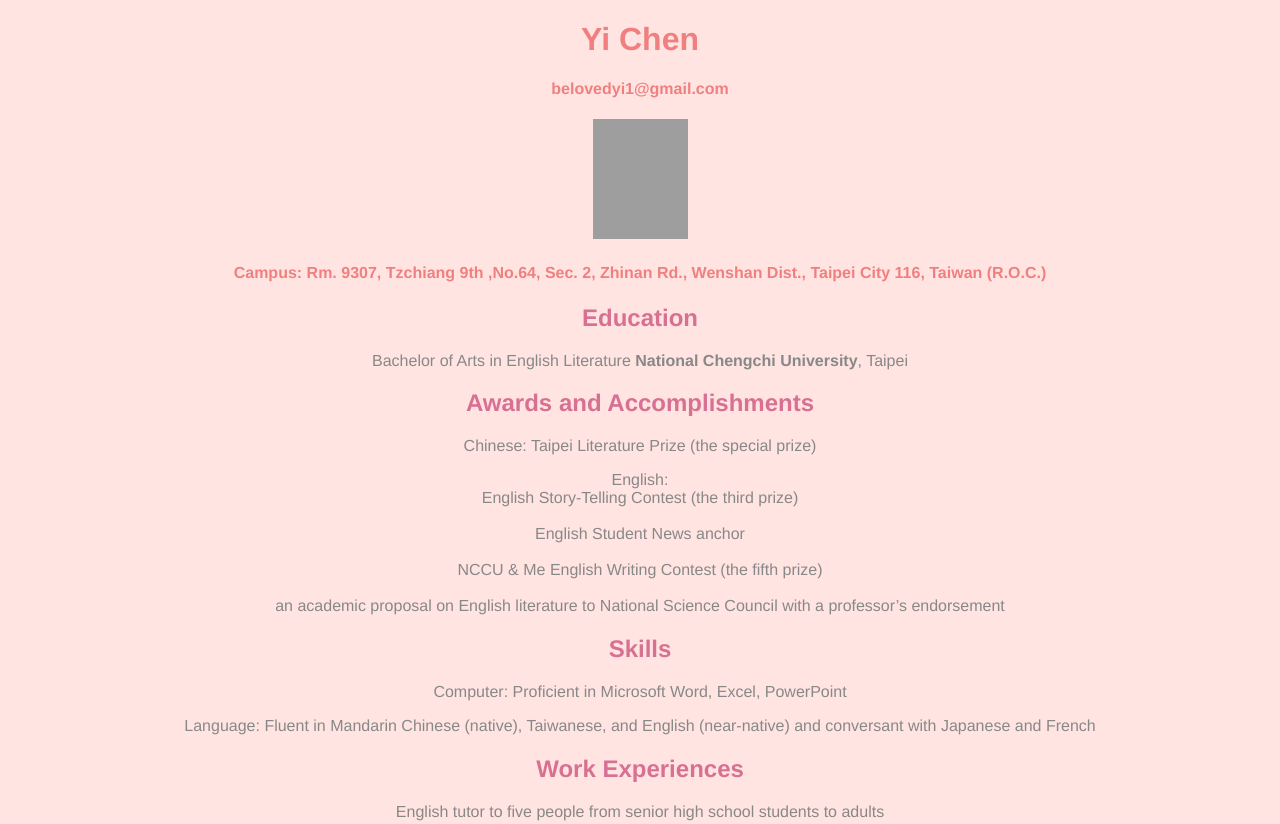
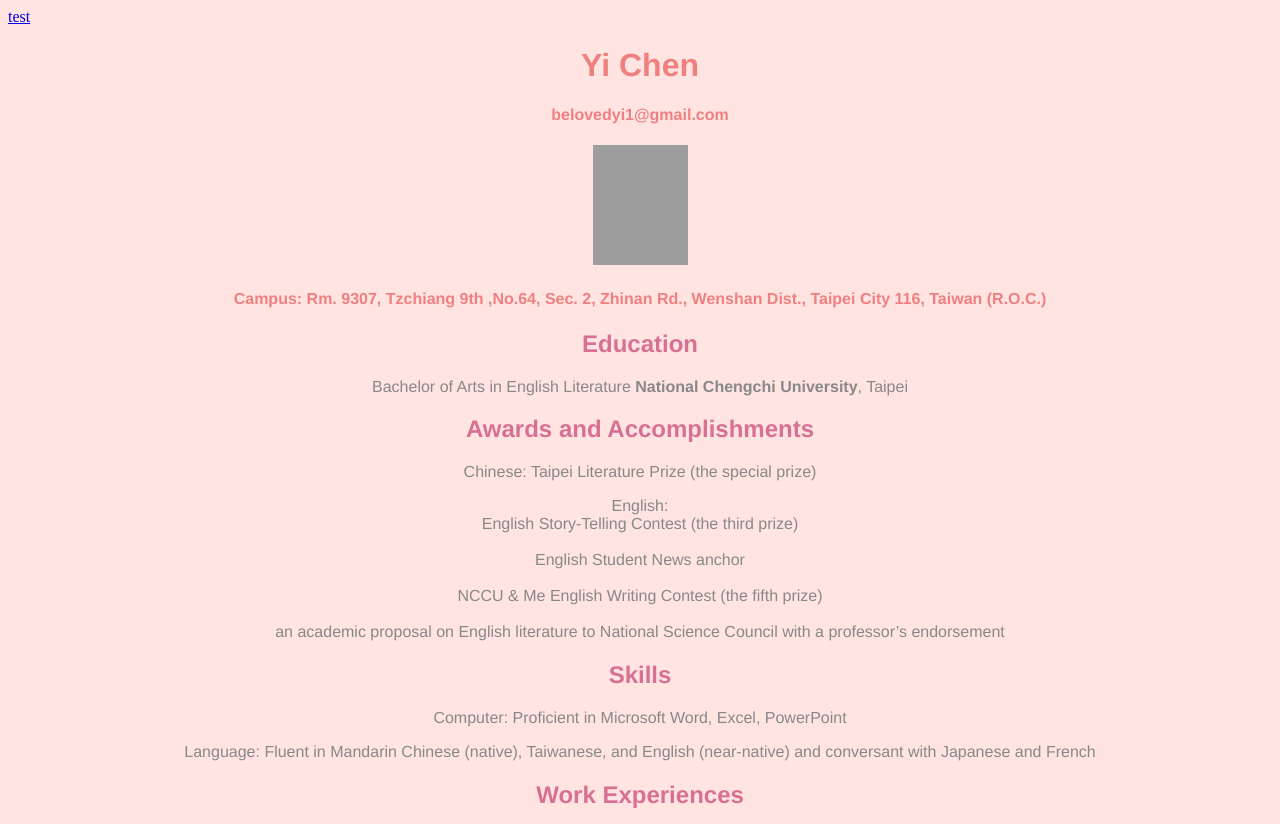
Before and after one commit to heyyysunshine/heyyysunshine.github.io, a plain HTML site: page index.html in a window 1280 px wide. Shown: the top 824 px of the page. Drawn offline with Linux system fonts and the light colour scheme; grey boxes are pictures that could not be loaded.

Commit message:
add link
add link

```diff
--- a/index.html
+++ b/index.html
@@ -9,6 +9,7 @@
 </head>
 
 <body>
+    <a href="lounge/lounge.html">test</a>
     <center>
         <font face="Helvetica">
             <font color="#F08080">
```
